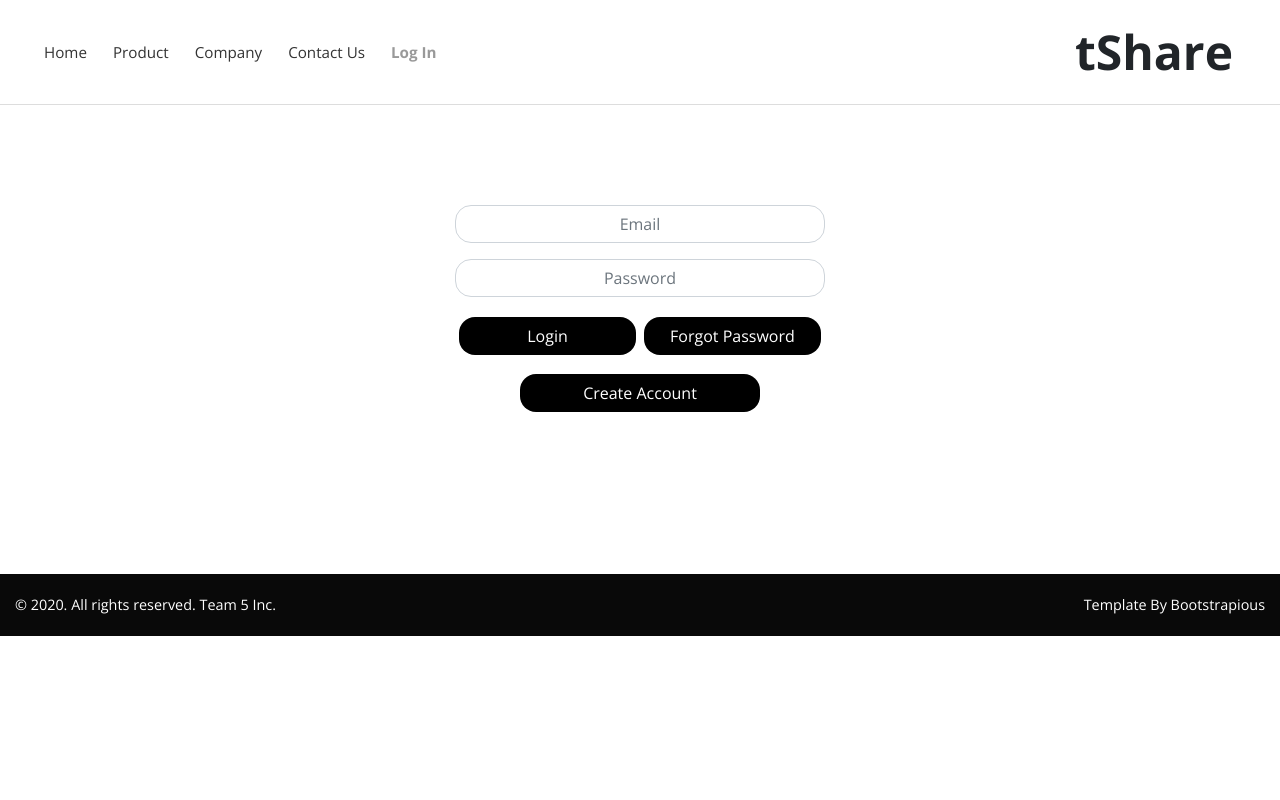
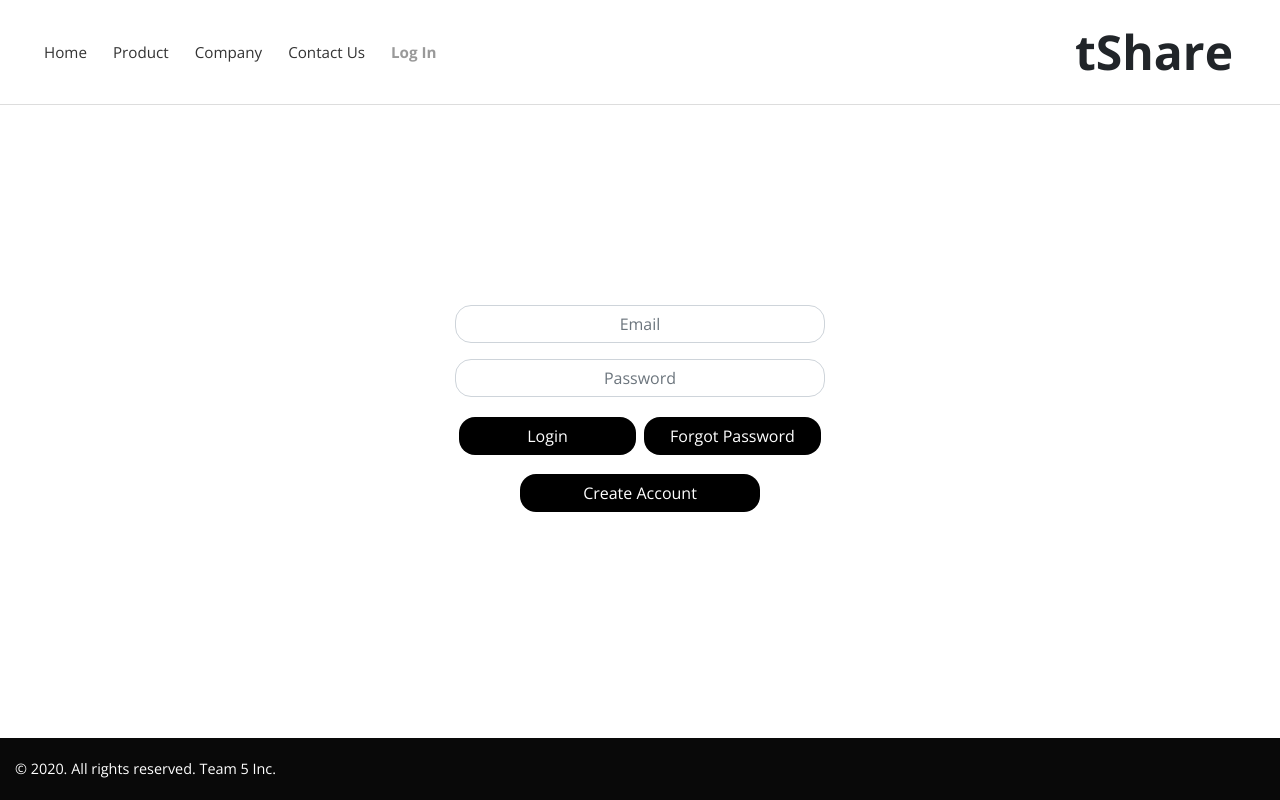
Before and after one commit to tmoss404/tShare, an Angular app in the folder front-end-server/: page /login in a window 1280 px wide. Built offline with nearby package versions, Linux system fonts and the light colour scheme.

Commit message:
Finally solved my footer problem

```diff
--- a/front-end-server/src/app/app.component.html
+++ b/front-end-server/src/app/app.component.html
@@ -1,3 +1,5 @@
 <app-header></app-header>
-<router-outlet></router-outlet>
-<app-footer></app-footer>
+<section class="container">
+    <router-outlet></router-outlet>
+</section>
+<app-footer class="mt-auto"></app-footer>
--- a/front-end-server/src/app/footer/footer.component.html
+++ b/front-end-server/src/app/footer/footer.component.html
@@ -1,16 +1,10 @@
 <footer class="main-footer">
-
 <div class="copyrights">
   <div class="container">
     <div class="row">
       <div class="col-md-6">
         <p>&copy; 2020. All rights reserved. Team 5 Inc.</p>
       </div>
-          <div class="col-md-6 text-right">
-            <p>Template By <a href="https://bootstrapious.com/p/bootstrap-carousel" class="text-black">Bootstrapious</a>
-              <!-- Please do not remove the backlink to Bootstrap Temple unless you purchase an attribution-free license @ Bootstrap Temple or support us at http://bootstrapious.com/donate. It is part of the license conditions. Thanks for understanding :)                         -->
-            </p>
-          </div>
     </div>
   </div>
 </div>
--- a/front-end-server/src/app/login/login.component.css
+++ b/front-end-server/src/app/login/login.component.css
@@ -1,16 +1,15 @@
-.Absolute-Center {
+input, button{
+  text-align: center;
+  border-radius: 16px;
+}
+
+.center {
   margin: auto;
   position: center;
   padding: 100px;
   max-width: 600px;
   width: 50%;
   height: 100%;
-}
-
-input, button{
-    text-align: center;
-    border-radius: 16px;
-
 }
 
 .btn-login{
@@ -44,7 +43,7 @@ input, button{
   transition: color 0.15s ease-in-out, background-color 0.15s ease-in-out, border-color 0.15s ease-in-out, box-shadow 0.15s ease-in-out;
 }
 
-.btn-custom:hover, .btn-custom:focus {
+.btn-custom:hover{
   text-decoration: none;
   background-color: #1ab9d1;
   color: white;
--- a/front-end-server/src/app/login/login.component.html
+++ b/front-end-server/src/app/login/login.component.html
@@ -1,6 +1,6 @@
-<div class="container">
+<div class="container login">
     <div class="row">
-        <div class="Absolute-Center">
+        <div class="center">
             <div class="col-md-12">
             <form action="" id="loginForm">
                 <div class="form-group">
--- a/front-end-server/src/assets/css/style.default.css
+++ b/front-end-server/src/assets/css/style.default.css
@@ -1130,7 +1130,6 @@ footer.main-footer .latest-posts .date {
 
 footer.main-footer .copyrights {
   background: #090909;
-  margin-top: 100px;
   padding: 20px 0;
   font-size: 0.9em;
 }
--- a/front-end-server/src/index.html
+++ b/front-end-server/src/index.html
@@ -1,5 +1,5 @@
 <!doctype html>
-<html lang="en">
+<html lang="en" class="h-100">
 <head>
   <meta charset="utf-8">
   <title>tShare</title>
@@ -21,7 +21,7 @@
   <!-- Favicon-->
   <link rel="shortcut icon" href="/assets/img/favicon.ico">
 </head>
-<body>
-  <app-root></app-root>
+<body class="h-100">
+  <app-root class="d-flex flex-column h-100"></app-root>
 </body>
 </html>
```
Lines whose indentation alone changed are shown as unchanged.
